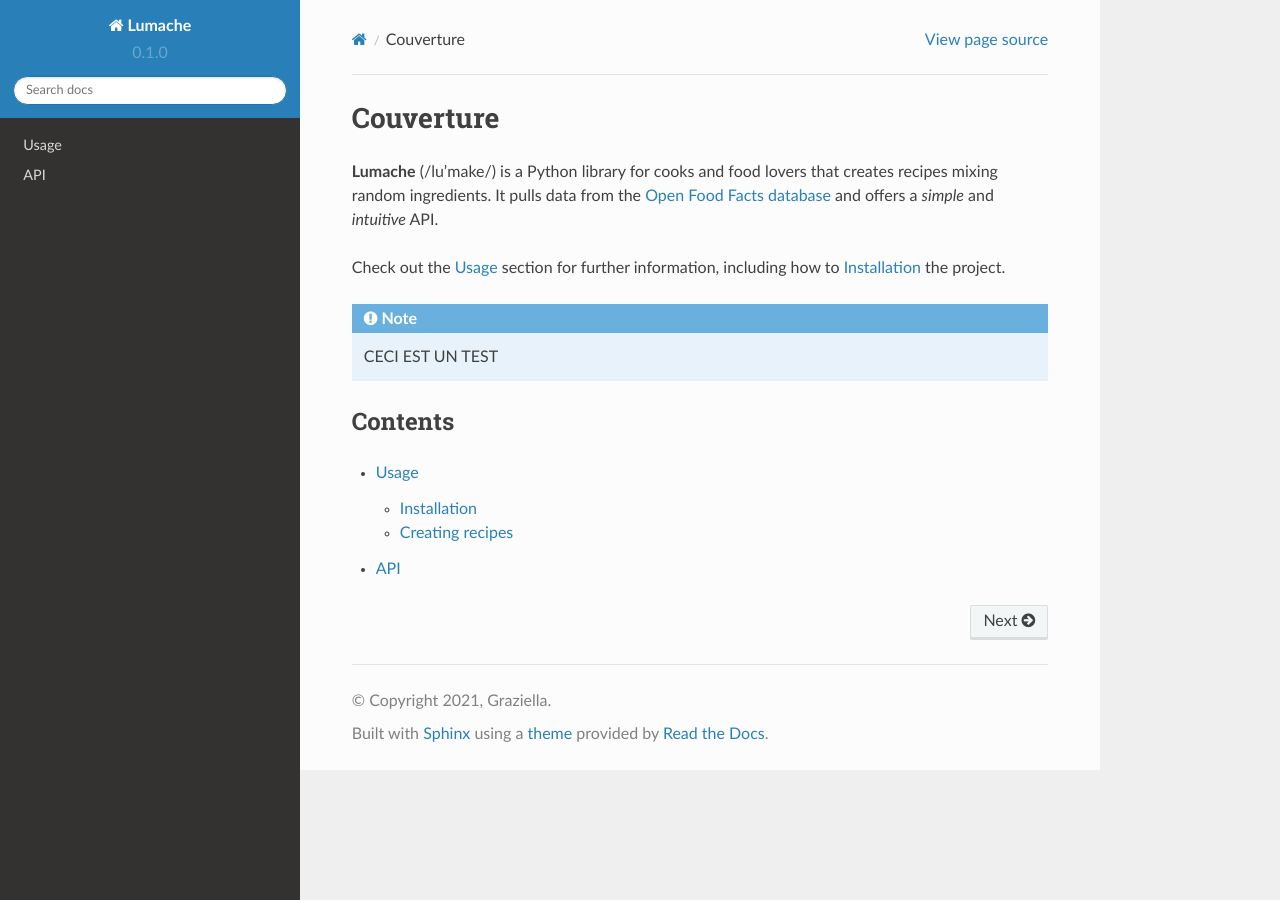
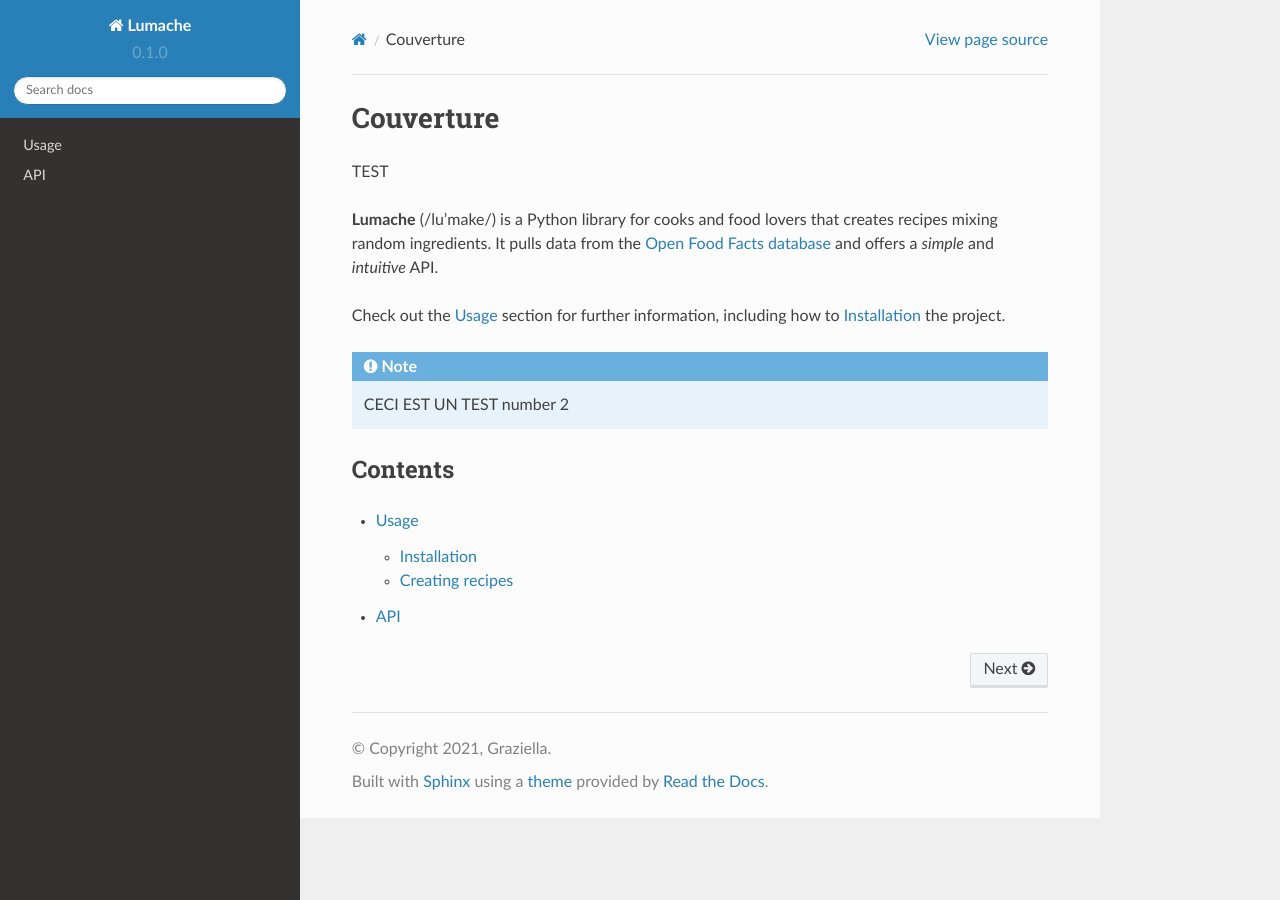
Before and after one commit to danoe78210/schattenjagers, a Sphinx documentation site: the page built from docs/source/index.rst, in a window 1280 px wide. Built offline with Sphinx 7.4.7 and the Read the Docs theme 2.0.0, drawn with Linux system fonts in a browser that asks for light colours.

Commit message:
Update index.rst

```diff
--- a/docs/source/index.rst
+++ b/docs/source/index.rst
@@ -1,6 +1,7 @@
 Couverture
 ===================================
 
+TEST
 
 **Lumache** (/lu'make/) is a Python library for cooks and food lovers
 that creates recipes mixing random ingredients.
@@ -12,7 +13,7 @@ how to :ref:`installation` the project.
 
 .. note::
 
-   CECI EST UN TEST
+   CECI EST UN TEST number 2
 
 Contents
 --------
```
